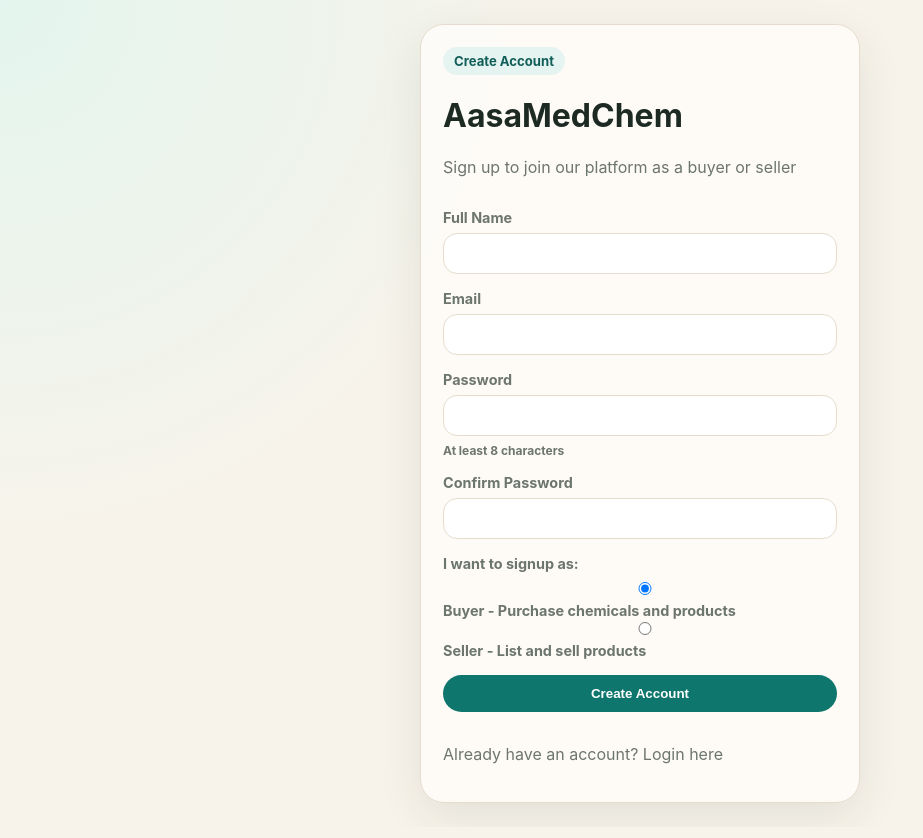
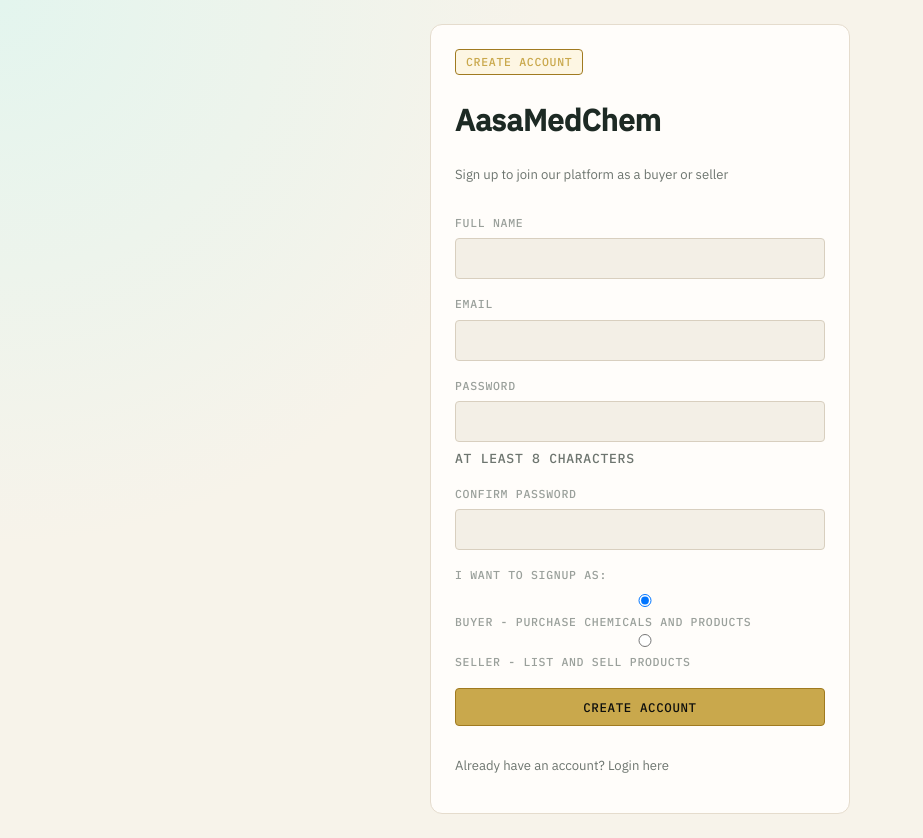
Before and after one commit to iamabirakash/aasamedchem, a Next.js app: page /signup in a window 1280 px wide. Shown: the whole page, without its empty margins (0-923 px from the left). Built offline with nearby package versions, Linux system fonts and the light colour scheme; no server answers.

Commit message:
enhanced UI elements and layout for seller pages; improve typography and spacing

```diff
--- a/app/globals.css
+++ b/app/globals.css
@@ -1,205 +1,295 @@
+@import url('https://fonts.googleapis.com/css2?family=Syne:wght@400;700;800&family=IBM+Plex+Mono:wght@400;500&family=IBM+Plex+Sans:wght@300;400;500&display=swap');
+
 :root {
   --bg: #f7f3ea;
-  --card: #fffdfa;
+  --surface: #fffdfa;
+  --surface-2: #f3efe6;
+  --surface-3: #ede8dd;
   --ink: #1d2a24;
-  --muted: #6d756f;
-  --brand: #0f766e;
-  --brand-dark: #115e59;
+  --ink-2: #6d756f;
+  --ink-3: #9aa09b;
+  --accent: #c9a84c;
+  --accent-dim: #a07a20;
+  --accent-bg: #fdf6e3;
+  --danger: #c0392b;
+  --danger-bg: #fdf0ee;
+  --success: #2e7d5c;
+  --success-bg: #eaf5f0;
   --line: #e5dccd;
-  --danger: #b42318;
-  --shadow: 0 14px 45px rgba(35, 45, 38, 0.09);
+  --line-2: #d8cfbf;
+  --radius-sm: 4px;
+  --radius-md: 8px;
+  --radius-lg: 12px;
 }
 
-* {
-  box-sizing: border-box;
-}
+* { box-sizing: border-box; }
 
 body {
   margin: 0;
   background: radial-gradient(circle at top left, #e3f5ee, transparent 34rem), var(--bg);
   color: var(--ink);
-  font-family: Inter, ui-sans-serif, system-ui, -apple-system, BlinkMacSystemFont, "Segoe UI", sans-serif;
+  font-family: 'IBM Plex Sans', ui-sans-serif, system-ui, sans-serif;
+  font-size: 15px;
+  line-height: 1.6;
+  -webkit-font-smoothing: antialiased;
 }
 
-a {
-  color: inherit;
-  text-decoration: none;
-}
+a { color: inherit; text-decoration: none; }
 
+/* ── Layout ── */
 .shell {
-  width: min(1180px, calc(100% - 32px));
+  width: min(1200px, calc(100% - 40px));
   margin: 0 auto;
 }
 
+/* ── Topbar ── */
 .topbar {
   display: flex;
   align-items: center;
   justify-content: space-between;
   gap: 20px;
-  padding: 22px 0;
+  padding: 20px 0;
+  border-bottom: 1px solid var(--line);
 }
 
 .brand {
+  font-family: 'Syne', sans-serif;
   font-weight: 800;
-  letter-spacing: -0.04em;
-  font-size: 1.35rem;
+  font-size: 1.15rem;
+  letter-spacing: -0.02em;
+  color: var(--ink);
 }
 
 .nav {
   display: flex;
   align-items: center;
-  gap: 12px;
+  gap: 8px;
   flex-wrap: wrap;
 }
 
+/* ── Hero ── */
 .hero {
-  padding: 52px 0 34px;
+  padding: 56px 0 40px;
 }
 
 .hero h1 {
-  margin: 0;
-  max-width: 820px;
-  font-size: clamp(2.2rem, 7vw, 5.4rem);
-  line-height: 0.94;
-  letter-spacing: -0.075em;
+  margin: 12px 0 16px;
+  max-width: 760px;
+  font-family: 'Syne', sans-serif;
+  font-weight: 800;
+  font-size: clamp(2rem, 5vw, 3.6rem);
+  line-height: 1.05;
+  letter-spacing: -0.04em;
+  color: var(--ink);
 }
 
 .hero p {
-  color: var(--muted);
-  max-width: 670px;
-  font-size: 1.1rem;
-  line-height: 1.7;
+  color: var(--ink-2);
+  max-width: 580px;
+  font-size: 1rem;
+  font-weight: 300;
+  line-height: 1.75;
+  margin: 0;
 }
 
-.grid {
-  display: grid;
-  gap: 18px;
+/* ── Grid ── */
+.grid { display: grid; gap: 16px; }
+.grid.two { grid-template-columns: repeat(auto-fit, minmax(300px, 1fr)); }
+.grid.three { grid-template-columns: repeat(auto-fit, minmax(250px, 1fr)); }
+
+/* ── Card ── */
+.card {
+  background: var(--surface);
+  border: 1px solid var(--line);
+  border-radius: var(--radius-lg);
+  padding: 24px;
 }
 
-.grid.two {
-  grid-template-columns: repeat(auto-fit, minmax(300px, 1fr));
+.card h2 {
+  font-family: 'Syne', sans-serif;
+  font-size: 1rem;
+  font-weight: 700;
+  letter-spacing: 0.01em;
+  margin: 0 0 20px;
+  color: var(--ink);
 }
 
-.grid.three {
-  grid-template-columns: repeat(auto-fit, minmax(250px, 1fr));
+.card h3 {
+  font-family: 'Syne', sans-serif;
+  font-size: 0.95rem;
+  font-weight: 700;
+  margin: 0 0 8px;
+  color: var(--ink);
 }
 
-.card {
-  background: rgba(255, 253, 250, 0.86);
-  border: 1px solid var(--line);
-  border-radius: 24px;
-  box-shadow: var(--shadow);
-  padding: 22px;
-}
-
-.card h2,
-.card h3 {
-  margin-top: 0;
-}
-
-.muted {
-  color: var(--muted);
-}
-
+/* ── Pill / Badge ── */
 .pill {
   display: inline-flex;
   align-items: center;
-  border-radius: 999px;
-  background: #e6f4f1;
-  color: var(--brand-dark);
-  padding: 6px 11px;
-  font-size: 0.82rem;
-  font-weight: 700;
+  border-radius: var(--radius-sm);
+  background: var(--accent-bg);
+  color: var(--accent);
+  border: 1px solid var(--accent-dim);
+  padding: 3px 10px;
+  font-family: 'IBM Plex Mono', monospace;
+  font-size: 0.72rem;
+  font-weight: 500;
+  letter-spacing: 0.06em;
+  text-transform: uppercase;
 }
 
+/* ── Buttons ── */
 .button,
 button {
-  border: 0;
-  border-radius: 999px;
-  background: var(--brand);
-  color: white;
-  padding: 11px 16px;
-  font-weight: 800;
+  font-family: 'IBM Plex Mono', monospace;
+  font-size: 0.78rem;
+  font-weight: 500;
+  letter-spacing: 0.05em;
+  text-transform: uppercase;
+  border: 1px solid var(--accent-dim);
+  border-radius: var(--radius-sm);
+  background: var(--accent);
+  color: #0e0f0d;
+  padding: 10px 18px;
   cursor: pointer;
   display: inline-flex;
   justify-content: center;
   align-items: center;
   gap: 8px;
+  transition: background 0.15s, border-color 0.15s;
 }
 
-.button.secondary,
-button.secondary {
-  background: #1f2937;
+.button:hover, button:hover {
+  background: #d4b05a;
 }
 
 .button.ghost,
 button.ghost {
   background: transparent;
+  color: var(--ink-2);
+  border: 1px solid var(--line-2);
+}
+
+.button.ghost:hover,
+button.ghost:hover {
+  border-color: var(--ink-3);
   color: var(--ink);
-  border: 1px solid var(--line);
 }
 
 .button.danger,
 button.danger {
-  background: var(--danger);
+  background: var(--danger-bg);
+  color: #e07070;
+  border-color: #5a1f1f;
 }
 
+.button.danger:hover,
+button.danger:hover {
+  background: var(--danger);
+  color: #fff;
+}
+
+.button.secondary,
+button.secondary {
+  background: var(--surface-3);
+  color: var(--ink);
+  border-color: var(--line-2);
+}
+
+/* ── Form elements ── */
 input,
 select,
 textarea {
   width: 100%;
-  border: 1px solid var(--line);
-  border-radius: 14px;
-  padding: 11px 12px;
-  background: white;
+  border: 1px solid var(--line-2);
+  border-radius: var(--radius-sm);
+  padding: 10px 12px;
+  background: var(--surface-2);
   color: var(--ink);
-  font: inherit;
+  font-family: 'IBM Plex Sans', sans-serif;
+  font-size: 0.9rem;
+  transition: border-color 0.15s;
+  outline: none;
+}
+
+input:focus,
+select:focus,
+textarea:focus {
+  border-color: var(--accent-dim);
+  background: var(--surface-3);
+}
+
+input[type="checkbox"] {
+  width: 16px;
+  height: 16px;
+  accent-color: var(--accent);
 }
 
 label {
   display: grid;
-  gap: 7px;
-  color: var(--muted);
-  font-size: 0.9rem;
-  font-weight: 700;
+  gap: 6px;
+  color: var(--ink-3);
+  font-family: 'IBM Plex Mono', monospace;
+  font-size: 0.72rem;
+  font-weight: 500;
+  letter-spacing: 0.06em;
+  text-transform: uppercase;
 }
 
 .form-grid {
   display: grid;
   grid-template-columns: repeat(auto-fit, minmax(180px, 1fr));
   gap: 14px;
+  align-items: end;
 }
 
-.table-wrap {
-  overflow-x: auto;
-}
+/* ── Table ── */
+.table-wrap { overflow-x: auto; }
 
 table {
   width: 100%;
   border-collapse: collapse;
 }
 
-th,
+th {
+  text-align: left;
+  padding: 10px 14px;
+  color: var(--ink-3);
+  font-family: 'IBM Plex Mono', monospace;
+  font-size: 0.68rem;
+  font-weight: 500;
+  text-transform: uppercase;
+  letter-spacing: 0.08em;
+  border-bottom: 1px solid var(--line);
+  background: var(--surface-2);
+}
+
 td {
   text-align: left;
-  padding: 13px 10px;
+  padding: 13px 14px;
   border-bottom: 1px solid var(--line);
-  vertical-align: top;
+  vertical-align: middle;
+  font-size: 0.88rem;
+  color: var(--ink);
 }
 
-th {
-  color: var(--muted);
-  font-size: 0.82rem;
-  text-transform: uppercase;
-  letter-spacing: 0.05em;
-}
+tr:last-child td { border-bottom: none; }
+
+tr:hover td { background: var(--surface-2); }
+
+/* ── Misc ── */
+.muted { color: var(--ink-2); font-size: 0.82rem; }
 
 .row-actions {
   display: flex;
   gap: 8px;
   flex-wrap: wrap;
+  align-items: center;
 }
 
+.stack { display: grid; gap: 16px; }
+
+/* ── Login ── */
 .login {
   min-height: 100vh;
   display: grid;
@@ -207,15 +297,9 @@ th {
   padding: 24px;
 }
 
-.login .card {
-  width: min(440px, 100%);
-}
+.login .card { width: min(420px, 100%); }
 
-.stack {
-  display: grid;
-  gap: 16px;
-}
-
+/* ── Product row ── */
 .product-row {
   display: grid;
   grid-template-columns: auto 1fr minmax(120px, 0.6fr) minmax(110px, 0.45fr);
@@ -224,7 +308,49 @@ th {
 }
 
 @media (max-width: 760px) {
-  .product-row {
-    grid-template-columns: 1fr;
-  }
+  .product-row { grid-template-columns: 1fr; }
 }
+
+/* ── Status pill variants ── */
+.pill.active,
+.pill[data-status="active"] {
+  background: var(--success-bg);
+  color: #1a6644;
+  border-color: #a3d4c0;
+}
+
+.pill.inactive,
+.pill[data-status="inactive"] {
+  background: var(--surface-2);
+  color: var(--ink-2);
+  border-color: var(--line);
+}
+
+.pill[data-status="pending"] {
+  background: #fdf8e8;
+  color: #7a5a00;
+  border-color: #e8d090;
+}
+
+.pill[data-status="approved"] {
+  background: var(--success-bg);
+  color: #1a6644;
+  border-color: #a3d4c0;
+}
+
+.pill[data-status="rejected"] {
+  background: var(--danger-bg);
+  color: #9b2516;
+  border-color: #f0b0a8;
+}
+
+.pill[data-status="fulfilled"] {
+  background: #eaf1fc;
+  color: #1a4a8a;
+  border-color: #aac4ee;
+}
+
+/* ── Scrollbar ── */
+::-webkit-scrollbar { width: 6px; height: 6px; }
+::-webkit-scrollbar-track { background: var(--surface-2); }
+::-webkit-scrollbar-thumb { background: var(--line); border-radius: 3px; }
```
Also changed, not shown: app/seller/orders/page.tsx (+63 -15 lines), app/seller/page.tsx (+53 -14 lines).
